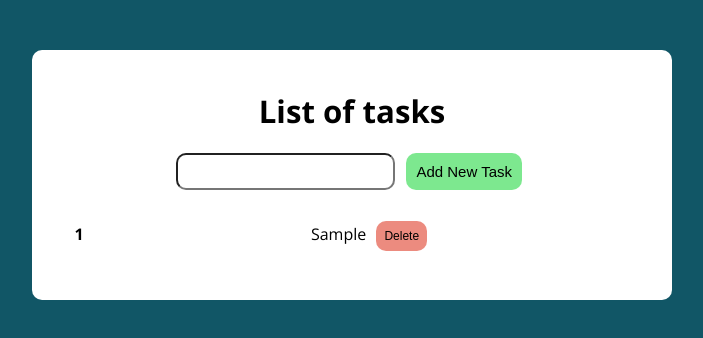
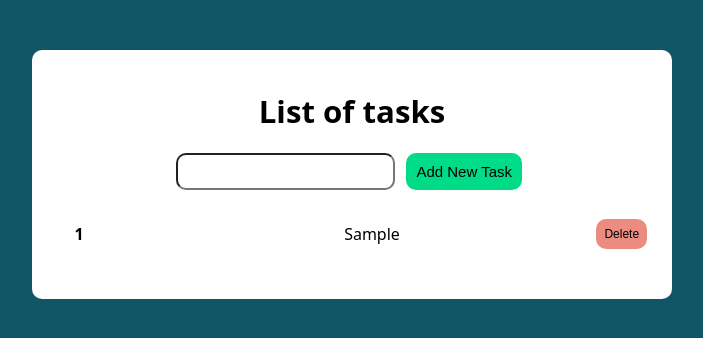
Before and after one commit to riquelmemr/todo-list-lesson, a plain HTML site: page index.html in a window 1280 px wide. Both pictures are taken after typing "Sample" into the empty fields and a click on the input "Add new task". Shown: the whole page, without its empty margins (288-991 px from the left). Drawn offline with nearby package versions, Linux system fonts and the light colour scheme.

Commit message:
adjust on delete button

```diff
--- a/assets/css/style.css
+++ b/assets/css/style.css
@@ -4,7 +4,7 @@
   --primary-color: rgb(17, 86, 102);
   --primary-color-darker: rgb(9, 48, 56);
   --primary-color-light: rgb(210, 226, 230);
-  --green: rgba(62, 221, 89, 0.671);
+  --green: rgb(0, 219, 135);
   --green-darker: rgb(7, 161, 32);
   --yellow: rgba(225, 240, 23, 0.493);
   --yellow-darker: rgba(255, 238, 0, 0.959);
@@ -23,7 +23,7 @@ body {
   margin: 0;
   padding: 0;
   background: var(--primary-color);
-  font-family: 'Open sans', sans-serif;
+  font-family: system-ui, -apple-system, BlinkMacSystemFont, 'Segoe UI', Roboto, Oxygen, Ubuntu, Cantarell, 'Open Sans', 'Helvetica Neue', sans-serif;
   font-size: 1.3em;
   line-height: 1.5em;
 }
@@ -70,6 +70,9 @@ li {
 }
 
 .del-button {
+  position: absolute;
+  left: 89%;
+
   color: var(--dark);
   font-size: 12px;
   padding: 8px;
@@ -93,6 +96,10 @@ li {
   flex-direction: column;
 }
 
+li {
+  position: relative;
+}
+
 li:hover {
   border-radius: 10px;
   background-color: var(--grey);
```
